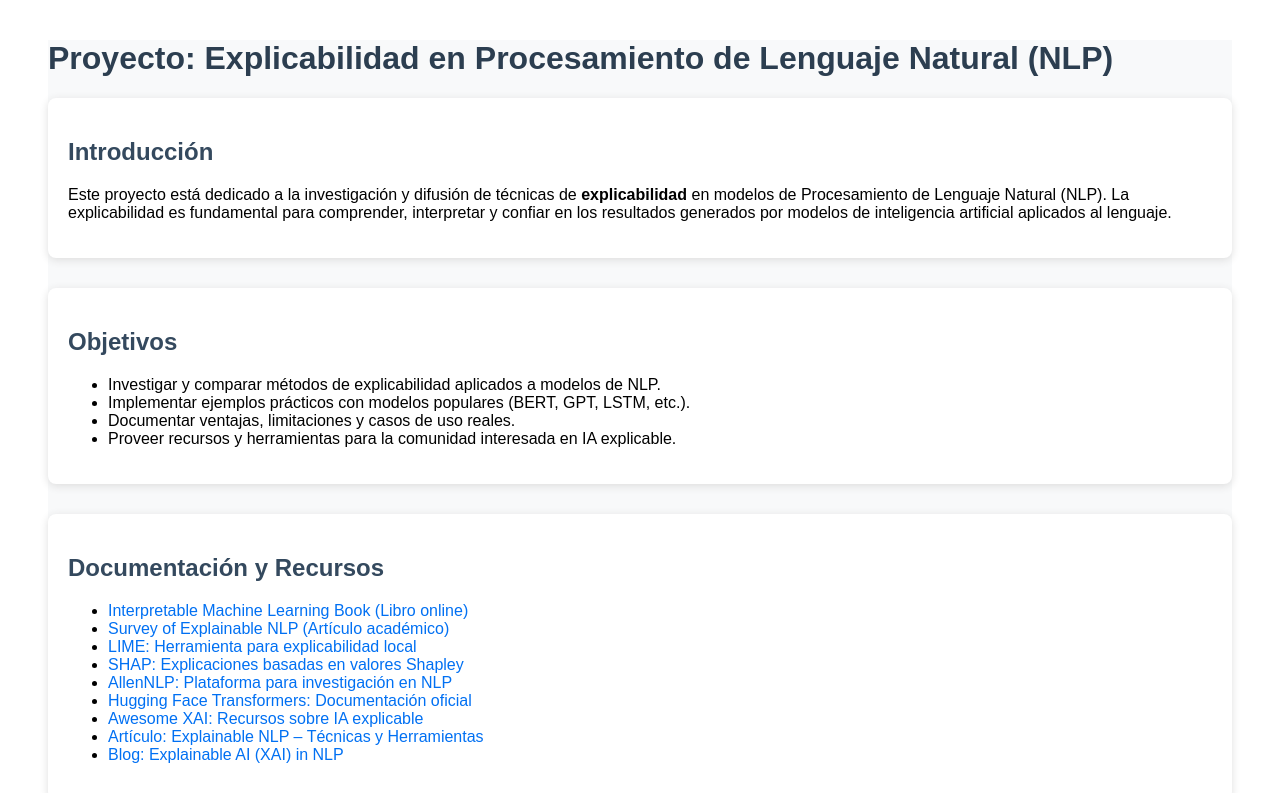
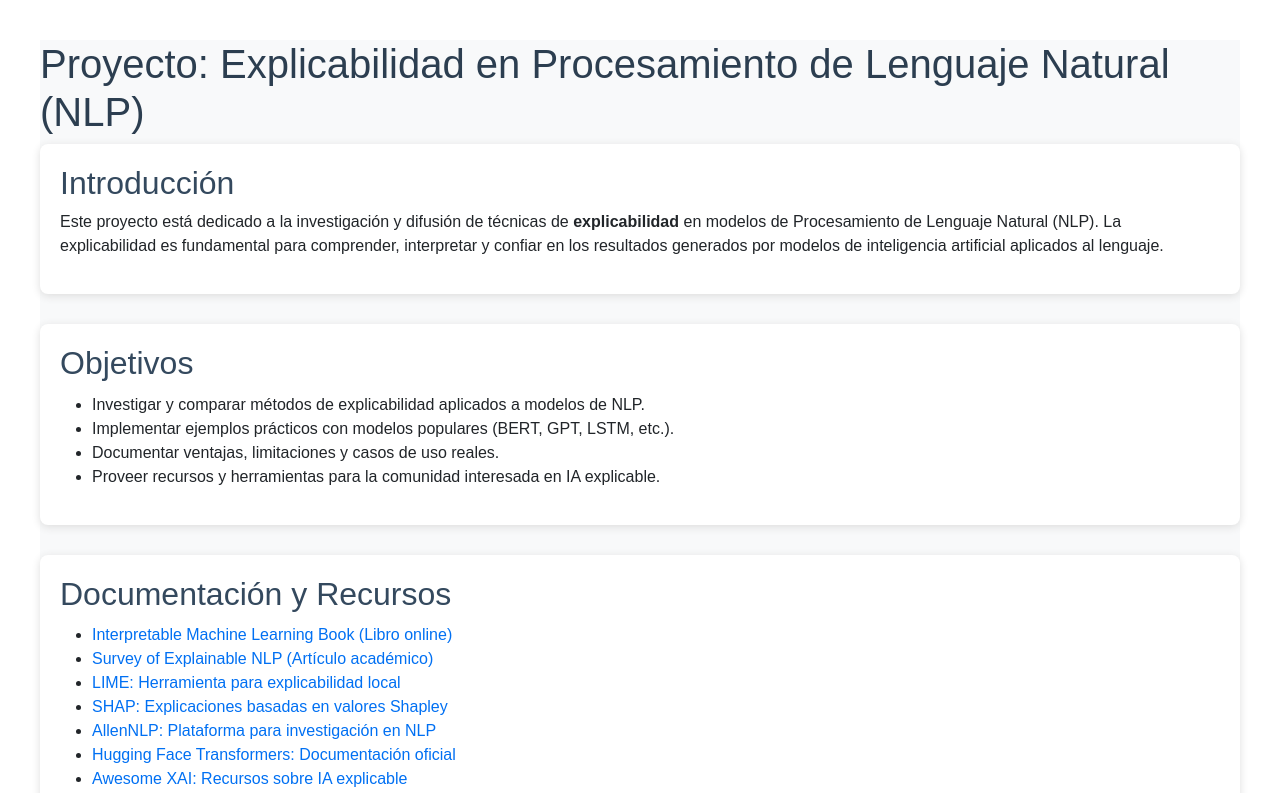
Before and after one commit to COMPUMAX-EC/NPL.github.io, a Next.js app: page / in a window 1280 px wide. Shown: the top 793 px of the page. Built offline with nearby package versions, Linux system fonts and the light colour scheme.

Commit message:
app.js adding

```diff
--- /dev/null
+++ b/pages/_app.js
@@ -0,0 +1,11 @@
+import 'bootstrap/dist/css/bootstrap.min.css';
+import { useEffect } from 'react';
+
+function MyApp({ Component, pageProps }) {
+  useEffect(() => {
+    require('bootstrap/dist/js/bootstrap.bundle.min.js');
+  }, []);
+  return <Component {...pageProps} />;
+}
+
+export default MyApp;
```
